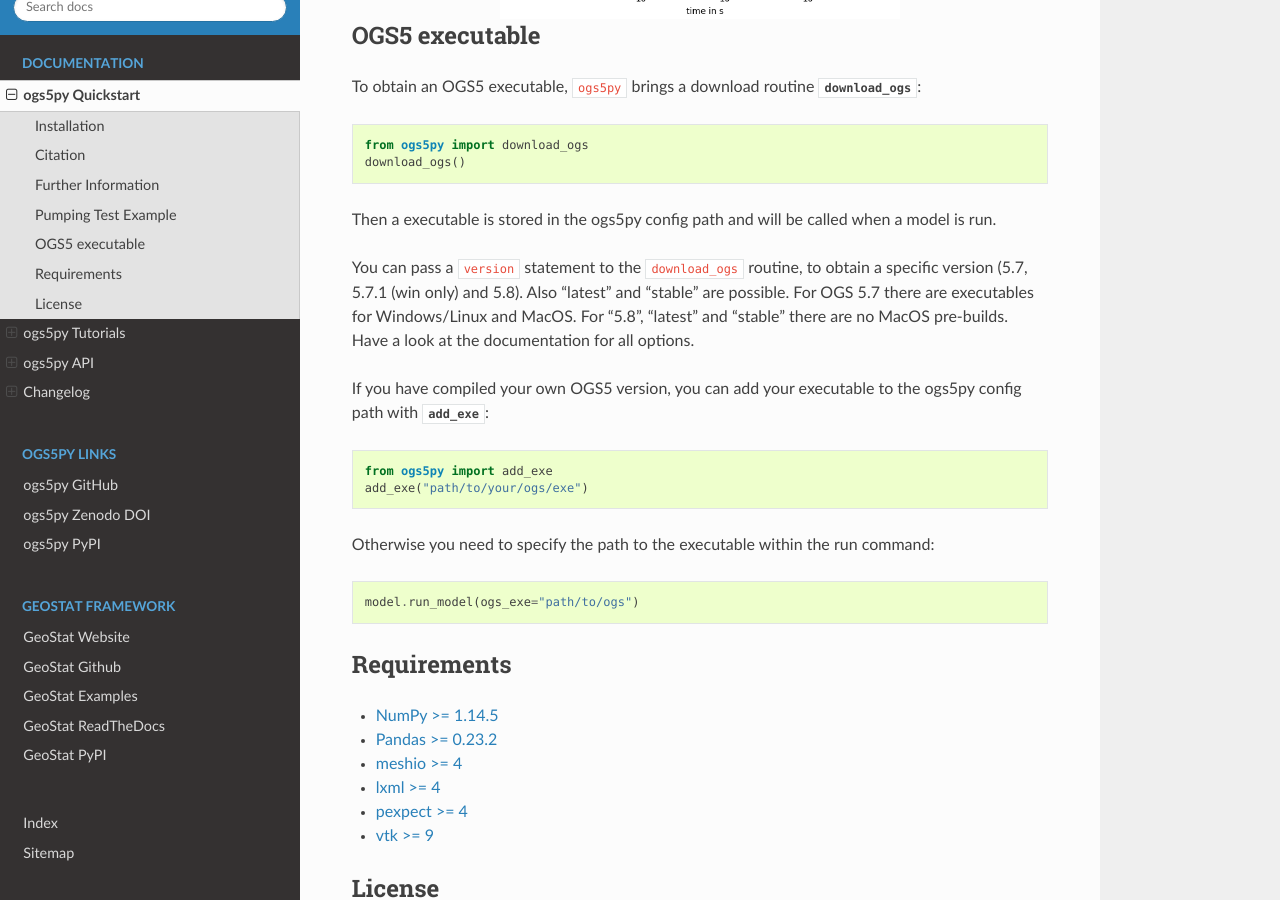
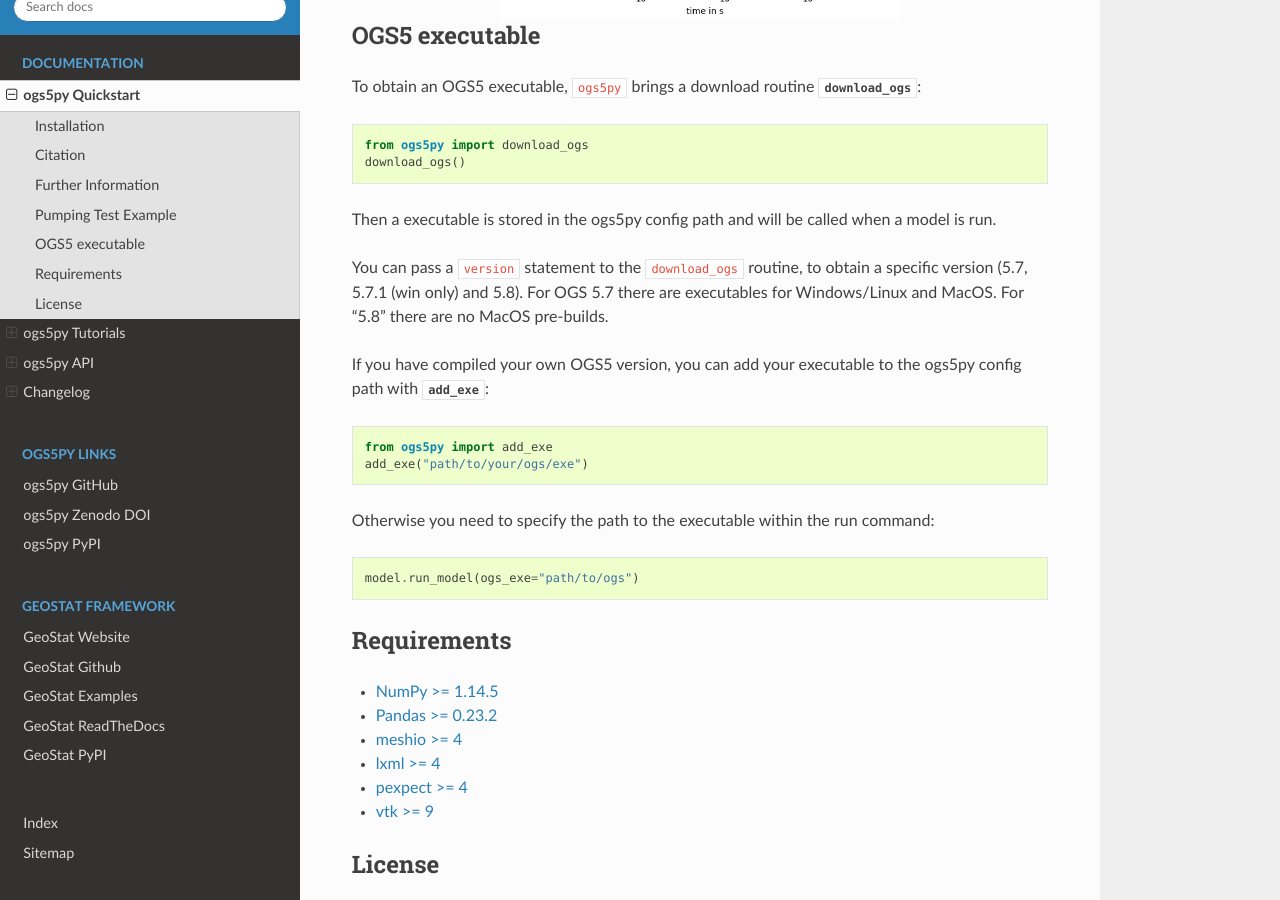
Before and after one commit to GeoStat-Framework/ogs5py, a Sphinx documentation site: the page built from docs/source/index.rst, in a window 1280 px wide and 900 px high, scrolled down 2725 px. Built offline with Sphinx 7.4.7 and the Read the Docs theme 2.0.0, drawn with Linux system fonts in a browser that asks for light colours; formulas are drawn with MathJax 3; the version number could not be read and is left out.

Commit message:
doc: update download instructions

```diff
--- a/docs/source/index.rst
+++ b/docs/source/index.rst
@@ -138,10 +138,8 @@
 
 You can pass a ``version`` statement to the ``download_ogs`` routine, to
 obtain a specific version (5.7, 5.7.1 (win only) and 5.8).
-Also "latest" and "stable" are possible.
 For OGS 5.7 there are executables for Windows/Linux and MacOS.
-For "5.8", "latest" and "stable" there are no MacOS pre-builds.
-Have a look at the documentation for all options.
+For "5.8" there are no MacOS pre-builds.
 
 If you have compiled your own OGS5 version, you can add your executable
 to the ogs5py config path with :any:`add_exe`:
```
Also changed, not shown: README.md (+1 -3 lines).
